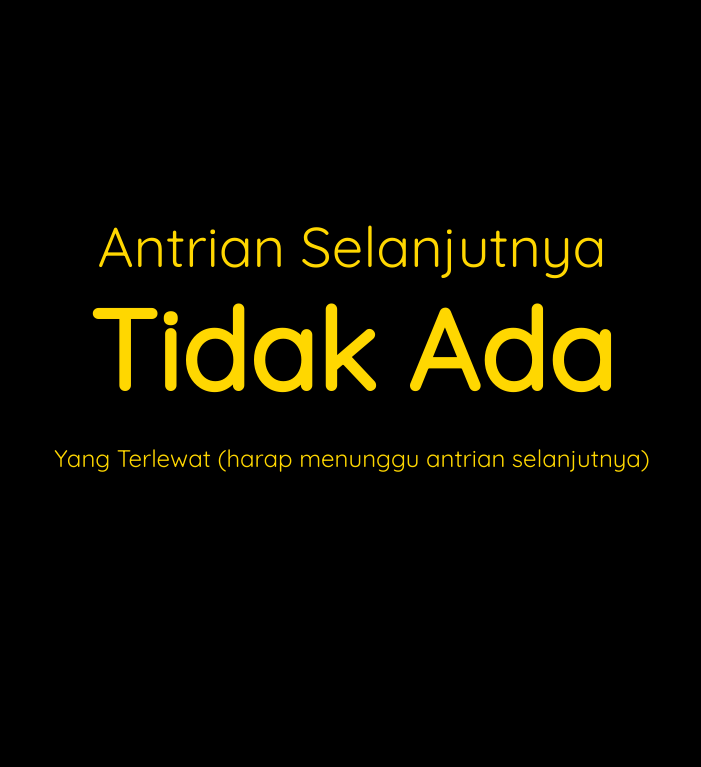
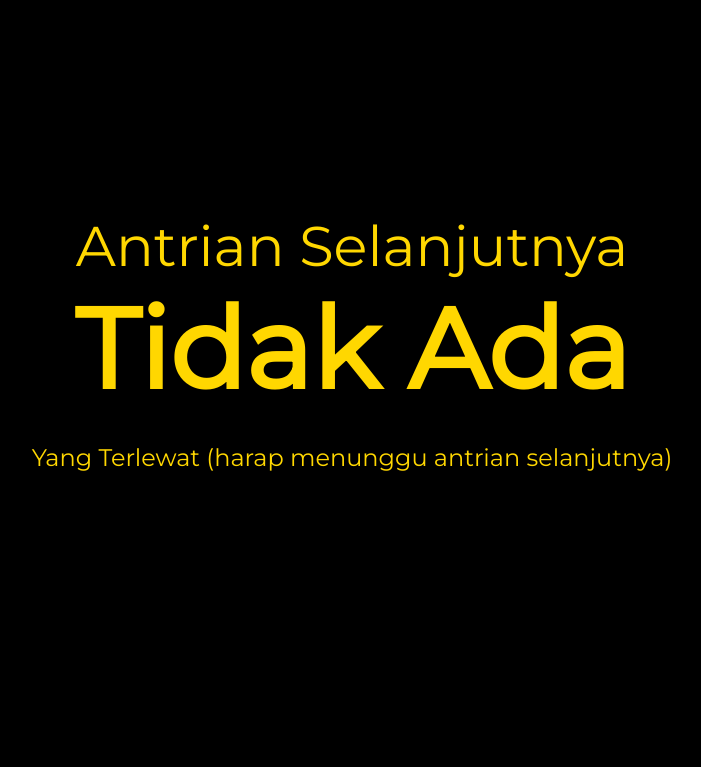
Before and after one commit to fathyann/count-dorakula, a Django app: page / in a window 1280 px wide. Shown: the top 767 px of the page, without its empty margins (296-997 px from the left). Run offline with Django 3.2, Linux system fonts and the light colour scheme; parts of the project's set-up code (start-up, migrations or seed data) failed here and were passed over; some libraries are stand-ins or nearby versions.

Commit message:
Update base.html

```diff
--- a/counter/templates/layout/base.html
+++ b/counter/templates/layout/base.html
@@ -2,10 +2,10 @@
 <html>
 <head>
     <title>Wisuda Ganjil Fasilkom UI</title>
-    <link href="https://fonts.googleapis.com/css?family=Quicksand" rel="stylesheet">
+    <link href="https://fonts.googleapis.com/css?family=Montserrat" rel="stylesheet">
     <style type="text/css">
         body {
-            font-family: 'Quicksand', sans-serif;
+            font-family: 'Montserrat', sans-serif;
             background: black;
             color: #FFD700;
             overflow-x: hidden;
```
